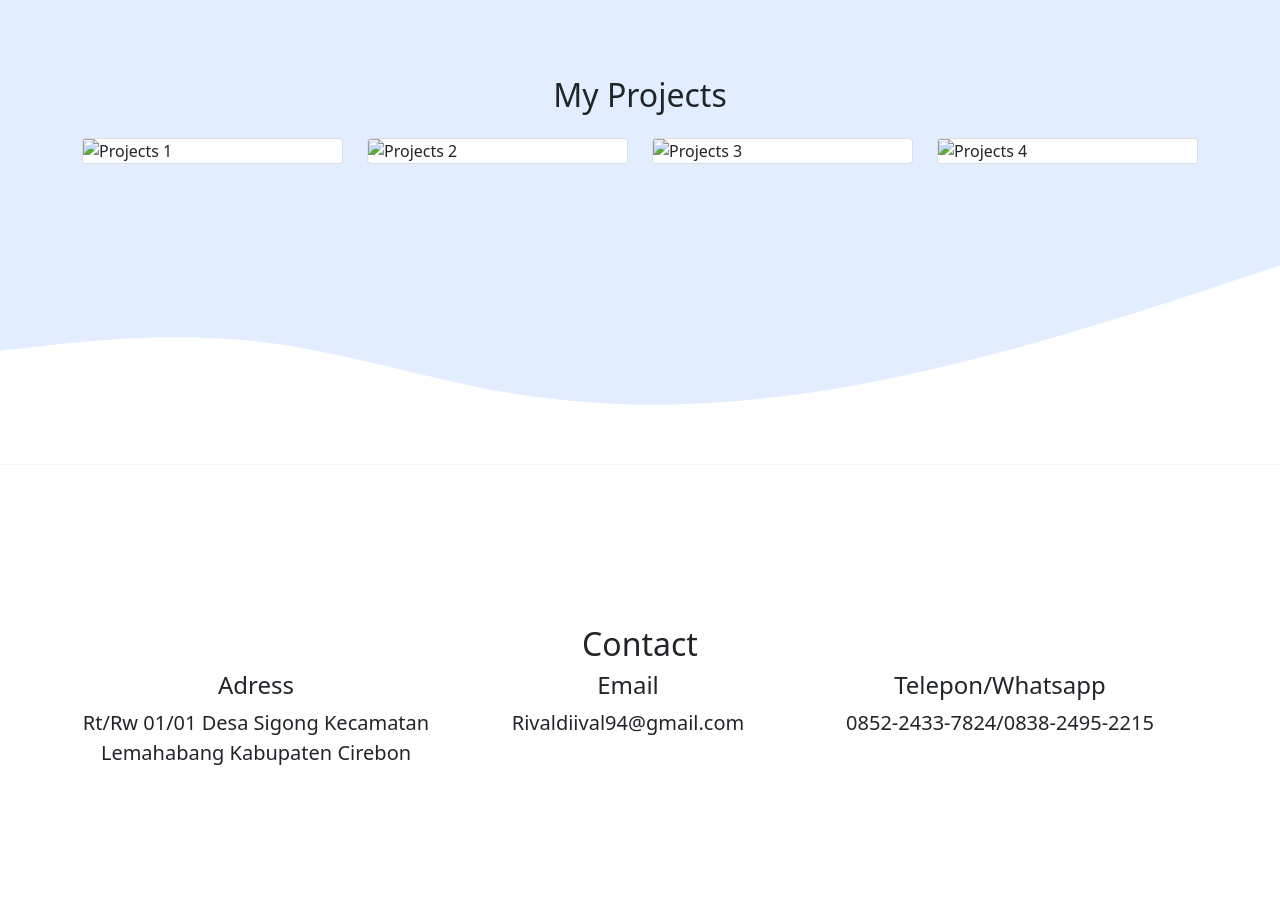
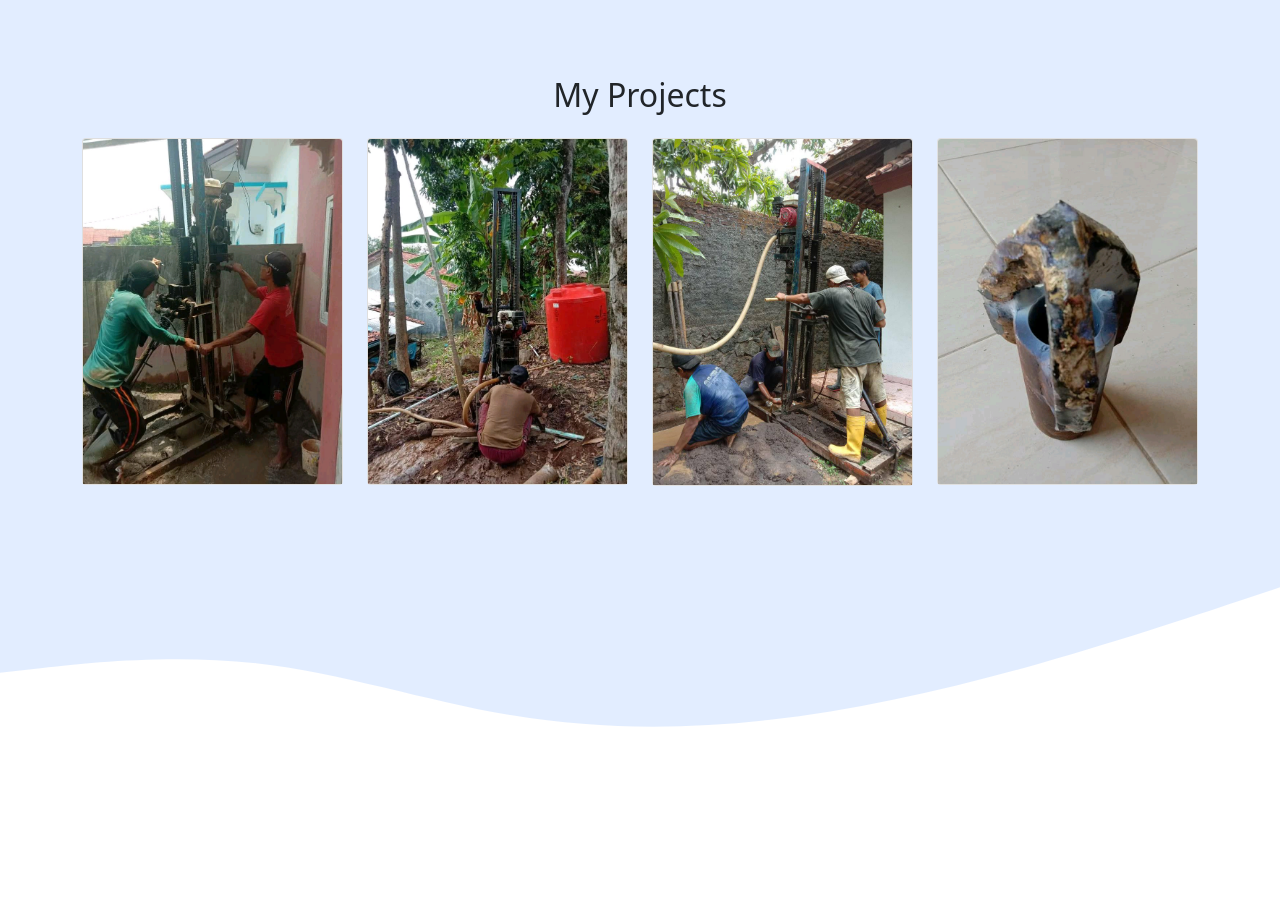
Before and after one commit to Rivaldi03/Rivaldi03.github.io, a plain HTML site: page Coba.html in a window 1280 px wide. Shown: the part 1260-2169 px from the top of the page. Drawn offline with nearby package versions, Linux system fonts and the light colour scheme; files whose address does not match are found by name.

Commit message:
Update Coba.html

```diff
--- a/Coba.html
+++ b/Coba.html
@@ -97,22 +97,22 @@
         <div class="row">
           <div class="col-md mb-3">
             <div class="card">
-              <img src="img/aa.jpg" class="card-img-top" alt="Projects 1" />
+              <img src="aa.jpg" class="card-img-top" alt="Projects 1" />
             </div>
           </div>
           <div class="col-md mb-3">
             <div class="card">
-              <img src="img/AB.jpg" class="card-img-top" alt="Projects 2" />
+              <img src="AB.jpg" class="card-img-top" alt="Projects 2" />
             </div>
           </div>
           <div class="col-md mb-3">
             <div class="card">
-              <img src="img/Af.jpg" class="card-img-top" alt="Projects 3" />
+              <img src="Af.jpg" class="card-img-top" alt="Projects 3" />
             </div>
           </div>
           <div class="col-md mb-3">
             <div class="card">
-              <img src="img/asep.jpg" class="card-img-top" alt="Projects 4" />
+              <img src="asep.jpg" class="card-img-top" alt="Projects 4" />
             </div>
           </div>
         </div>
```
